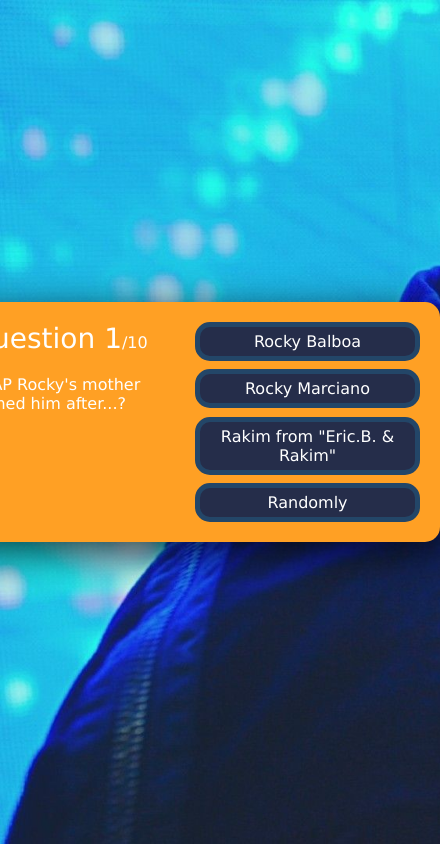
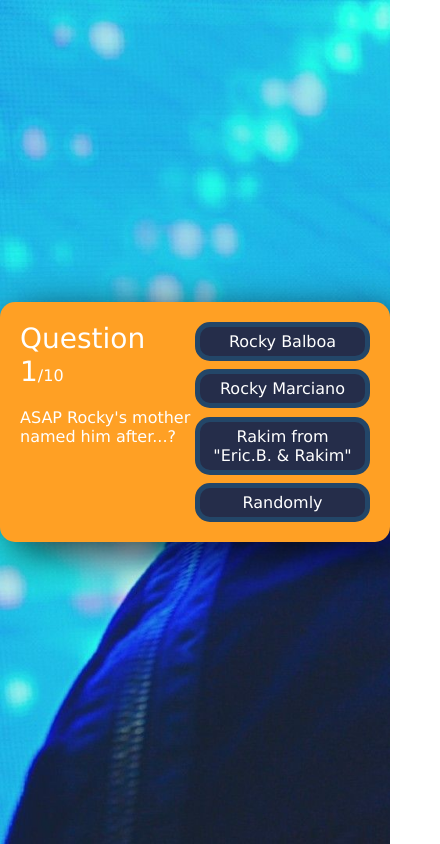
Before and after one commit to kmnthecoder/asap-rocky-quiz, a React (Create React App) app: page / in a window 390 px wide. Shown: the whole page, 440 px wide, since content can reach past the window. Built offline with nearby package versions, Linux system fonts and the light colour scheme.

Commit message:
fix site on mobile devices

```diff
--- a/src/index.css
+++ b/src/index.css
@@ -23,9 +23,9 @@
 
 .app {
   background-color: #ffa024;
-  width: 450px;
+  max-width: 100%;
   min-height: 200px;
-  height: min-content;
+  height: auto;
   border-radius: 15px;
   padding: 20px;
   box-shadow: 10px 10px 42px 0px rgba(0, 0, 0, 0.75);
```
Also changed, not shown: 8 other files (tests, documents, lock files or other folders).
